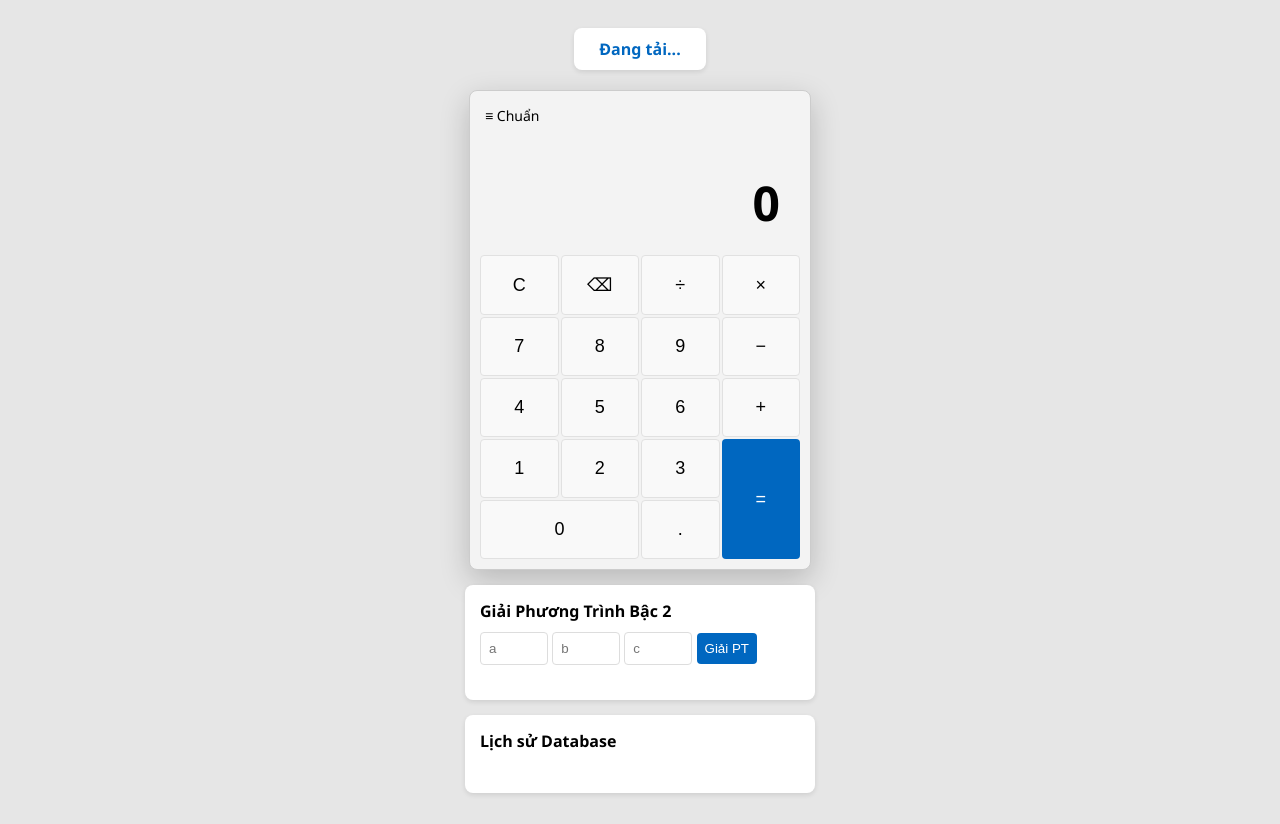
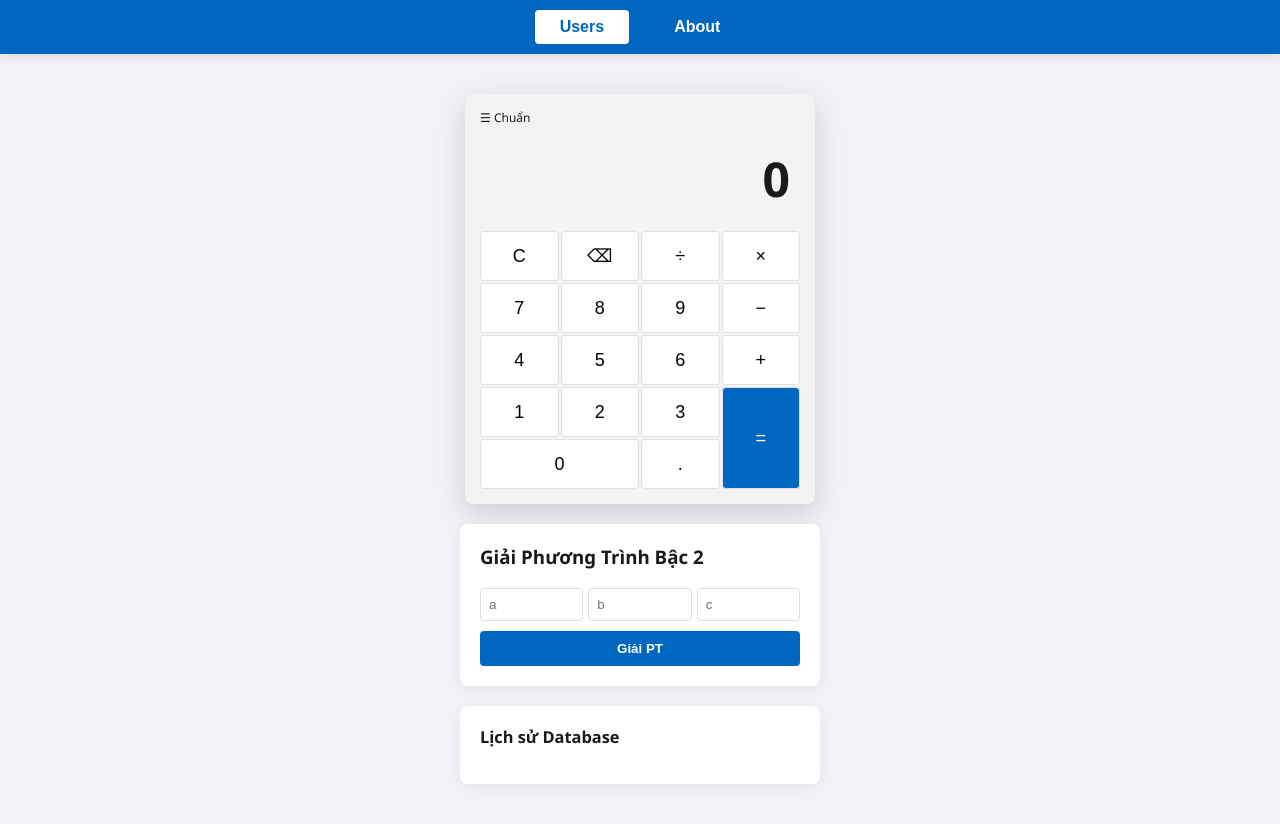
Before and after one commit to Kiet0407-eng/devops-calculator-kiet, a plain HTML site: page frontend/index.html in a window 1280 px wide. Drawn offline with Linux system fonts and the light colour scheme; no server answers.

Commit message:
feat: thêm trang About riêng biệt và giao diện Windows style

```diff
--- a/frontend/index.html
+++ b/frontend/index.html
@@ -2,91 +2,267 @@
 <html lang="vi">
 <head>
     <meta charset="UTF-8">
-    <title>DevOps Calculator - Windows Style</title>
+    <meta name="viewport" content="width=device-width, initial-scale=1.0">
+    <title>DevOps Calculator - Trần Thế Kiệt</title>
     <style>
-        :root { --accent: #0067c0; --bg: #f3f3f3; }
-        body { font-family: 'Segoe UI', sans-serif; background: #e6e6e6; display: flex; flex-direction: column; align-items: center; padding: 20px; }
-        #info-card { background: white; padding: 10px 25px; border-radius: 8px; margin-bottom: 20px; font-weight: bold; color: var(--accent); box-shadow: 0 2px 5px rgba(0,0,0,0.1); }
-        .calc-body { background: var(--bg); width: 320px; border-radius: 8px; border: 1px solid #ccc; padding: 10px; box-shadow: 0 10px 30px rgba(0,0,0,0.2); }
-        .display { text-align: right; padding: 20px; }
-        #upper { font-size: 14px; color: #666; height: 20px; }
-        #main { font-size: 48px; font-weight: bold; margin: 0; }
-        .grid { display: grid; grid-template-columns: repeat(4, 1fr); gap: 2px; }
-        .btn { background: #f9f9f9; border: 1px solid #e1e1e1; padding: 18px 0; font-size: 18px; cursor: pointer; border-radius: 4px; }
-        .btn:hover { background: #ebebeb; }
-        .btn-blue { background: var(--accent); color: white; border: none; }
-        .extra { margin-top: 15px; background: white; padding: 15px; border-radius: 8px; width: 320px; box-shadow: 0 2px 5px rgba(0,0,0,0.1); }
-        input { padding: 8px; border: 1px solid #ddd; border-radius: 4px; margin-bottom: 10px; }
-        .hist-box { max-height: 120px; overflow-y: auto; font-size: 13px; padding: 0; list-style: none; text-align: left; }
-        .hist-box li { border-bottom: 1px solid #eee; padding: 5px; }
+        :root {
+            --bg-color: #f0f2f5;
+            --win-blue: #0067c0;
+            --text-main: #1a1a1a;
+        }
+
+        body {
+            font-family: 'Segoe UI', Arial, sans-serif;
+            background-color: var(--bg-color);
+            margin: 0;
+            color: var(--text-main);
+        }
+
+        /* 1. Thanh điều hướng (Navbar) màu xanh chuẩn mẫu */
+        .navbar {
+            background-color: var(--win-blue);
+            display: flex;
+            justify-content: center;
+            padding: 10px 0;
+            box-shadow: 0 2px 10px rgba(0,0,0,0.1);
+        }
+
+        .navbar button {
+            background: none;
+            border: none;
+            color: white;
+            font-size: 16px;
+            font-weight: 600;
+            cursor: pointer;
+            padding: 8px 25px;
+            margin: 0 10px;
+            border-radius: 4px;
+            transition: 0.2s;
+        }
+
+        .navbar button:hover {
+            background: rgba(255, 255, 255, 0.2);
+        }
+
+        .navbar button.active {
+            background: white;
+            color: var(--win-blue);
+        }
+
+        .container {
+            display: flex;
+            flex-direction: column;
+            align-items: center;
+            padding: 40px 20px;
+        }
+
+        /* 2. Style cho Trang Máy Tính */
+        #calculator-page { width: 100%; display: flex; flex-direction: column; align-items: center; }
+
+        .calc-window {
+            background: #f3f3f3;
+            width: 320px;
+            border-radius: 8px;
+            box-shadow: 0 10px 30px rgba(0,0,0,0.15);
+            padding: 15px;
+            margin-bottom: 20px;
+        }
+
+        .calc-display {
+            text-align: right;
+            font-size: 48px;
+            font-weight: bold;
+            margin: 20px 0;
+            padding: 0 10px;
+        }
+
+        .calc-grid { display: grid; grid-template-columns: repeat(4, 1fr); gap: 2px; }
+        .calc-grid button { height: 50px; border: 1px solid #e0e0e0; background: #fff; cursor: pointer; border-radius: 4px; font-size: 18px; }
+        .calc-grid button:hover { background: #f0f0f0; }
+        .calc-grid button.equal-btn { background: var(--win-blue); color: white; grid-row: span 2; height: 102px; }
+
+        .section-card { background: white; width: 320px; padding: 20px; border-radius: 8px; box-shadow: 0 4px 15px rgba(0,0,0,0.05); margin-bottom: 20px; }
+        .input-row { display: flex; gap: 5px; margin-bottom: 10px; }
+        .input-row input { width: 100%; padding: 8px; border: 1px solid #ddd; border-radius: 4px; }
+        .btn-blue { background: var(--win-blue); color: white; border: none; padding: 10px; border-radius: 4px; cursor: pointer; width: 100%; font-weight: bold; }
+
+        /* 3. Style cho TRANG ABOUT (Giống mẫu Văn Phú Đại) */
+        #about-page { display: none; width: 100%; }
+
+        .about-card {
+            background: white;
+            max-width: 450px;
+            margin: 50px auto;
+            padding: 40px;
+            border-radius: 15px;
+            box-shadow: 0 10px 40px rgba(0,0,0,0.1);
+            text-align: center;
+        }
+
+        .about-card h2 { margin-bottom: 25px; font-size: 28px; color: #333; }
+
+        .info-list { text-align: left; display: inline-block; }
+        .info-list p { font-size: 20px; margin: 15px 0; color: #444; }
+        .info-list strong { width: 100px; display: inline-block; color: #000; }
+
+        /* 4. Lịch sử Database */
+        .history-card { background: white; width: 320px; padding: 20px; border-radius: 8px; box-shadow: 0 4px 15px rgba(0,0,0,0.05); font-size: 14px; }
+        .history-item { padding: 8px 0; border-bottom: 1px solid #eee; text-align: left; }
     </style>
 </head>
 <body>
-    <div id="info-card">Đang tải...</div>
 
-    <div class="calc-body">
-        <div style="font-size:14px; padding:5px">≡ Chuẩn</div>
-        <div class="display">
-            <div id="upper"></div>
-            <div id="main">0</div>
+    <nav class="navbar">
+        <button id="btn-calc" class="active" onclick="showPage('calculator')">Users</button>
+        <button id="btn-about" onclick="showPage('about')">About</button>
+    </nav>
+
+    <div class="container">
+
+        <div id="calculator-page">
+            <div class="calc-window">
+                <div style="font-size: 12px;">☰ Chuẩn</div>
+                <div class="calc-display" id="display">0</div>
+                <div class="calc-grid">
+                    <button onclick="clearDisplay()">C</button>
+                    <button onclick="deleteLast()">⌫</button>
+                    <button onclick="appendToDisplay('/')">÷</button>
+                    <button onclick="appendToDisplay('*')">×</button>
+                    <button onclick="appendToDisplay('7')">7</button>
+                    <button onclick="appendToDisplay('8')">8</button>
+                    <button onclick="appendToDisplay('9')">9</button>
+                    <button onclick="appendToDisplay('-')">−</button>
+                    <button onclick="appendToDisplay('4')">4</button>
+                    <button onclick="appendToDisplay('5')">5</button>
+                    <button onclick="appendToDisplay('6')">6</button>
+                    <button onclick="appendToDisplay('+')">+</button>
+                    <button onclick="appendToDisplay('1')">1</button>
+                    <button onclick="appendToDisplay('2')">2</button>
+                    <button onclick="appendToDisplay('3')">3</button>
+                    <button class="equal-btn" onclick="sendCalculate()">=</button>
+                    <button style="grid-column: span 2;" onclick="appendToDisplay('0')">0</button>
+                    <button onclick="appendToDisplay('.')">.</button>
+                </div>
+            </div>
+
+            <div class="section-card">
+                <h3 style="margin-top:0">Giải Phương Trình Bậc 2</h3>
+                <div class="input-row">
+                    <input type="number" id="inp-a" placeholder="a">
+                    <input type="number" id="inp-b" placeholder="b">
+                    <input type="number" id="inp-c" placeholder="c">
+                </div>
+                <button class="btn-blue" onclick="solveQuadratic()">Giải PT</button>
+            </div>
+
+            <div class="history-card">
+                <h3 style="margin-top:0">Lịch sử Database</h3>
+                <div id="history-content"></div>
+            </div>
         </div>
-        <div class="grid">
-            <button class="btn" onclick="clearAll()">C</button>
-            <button class="btn" onclick="del()">⌫</button>
-            <button class="btn" onclick="setOp('/')">÷</button>
-            <button class="btn" onclick="setOp('*')">×</button>
-            <button class="btn" onclick="app('7')">7</button><button class="btn" onclick="app('8')">8</button><button class="btn" onclick="app('9')">9</button><button class="btn" onclick="setOp('-')">−</button>
-            <button class="btn" onclick="app('4')">4</button><button class="btn" onclick="app('5')">5</button><button class="btn" onclick="app('6')">6</button><button class="btn" onclick="setOp('+')">+</button>
-            <button class="btn" onclick="app('1')">1</button><button class="btn" onclick="app('2')">2</button><button class="btn" onclick="app('3')">3</button>
-            <button class="btn btn-blue" style="grid-row: span 2" onclick="calc()">=</button>
-            <button class="btn" style="grid-column: span 2" onclick="app('0')">0</button><button class="btn" onclick="app('.')">.</button>
+
+        <div id="about-page">
+            <div class="about-card">
+                <h2>Thông tin sinh viên</h2>
+                <div class="info-list">
+                    <p><strong>Họ tên:</strong> <span id="st-name">Đang tải...</span></p>
+                    <p><strong>MSSV:</strong> <span id="st-id">Đang tải...</span></p>
+                    <p><strong>Lớp:</strong> <span id="st-class">Đang tải...</span></p>
+                    <p><strong>App:</strong> <span id="st-app">Đang tải...</span></p>
+                </div>
+            </div>
         </div>
-    </div>
 
-    <div class="extra">
-        <h4 style="margin:0 0 10px 0">Giải Phương Trình Bậc 2</h4>
-        <input type="number" id="qa" placeholder="a" style="width:50px">
-        <input type="number" id="qb" placeholder="b" style="width:50px">
-        <input type="number" id="qc" placeholder="c" style="width:50px">
-        <button onclick="solveQ()" style="background:var(--accent); color:white; border:none; padding:8px; border-radius:4px; cursor:pointer">Giải PT</button>
-        <p id="qres" style="font-weight:bold; color:var(--accent); margin:10px 0 0 0"></p>
-    </div>
-
-    <div class="extra">
-        <h4 style="margin:0 0 10px 0">Lịch sử Database</h4>
-        <ul id="hlist" class="hist-box"></ul>
     </div>
 
     <script>
-        const API = "http://localhost:5000";
-        let cur = "0", n1 = null, op = null;
-        const main = document.getElementById('main'), upper = document.getElementById('upper');
+        let currentInput = "0";
+        const API_URL = "http://localhost:5000/api";
 
-        function app(n) { cur = (cur === "0") ? n : cur + n; main.innerText = cur; }
-        function clearAll() { cur = "0"; n1 = null; op = null; upper.innerText = ""; main.innerText = "0"; }
-        function del() { cur = cur.slice(0, -1) || "0"; main.innerText = cur; }
-        function setOp(o) { n1 = cur; op = o; upper.innerText = `${n1} ${o}`; cur = "0"; }
+        // Hàm chuyển đổi giữa 2 trang riêng biệt
+        function showPage(page) {
+            const calcPage = document.getElementById('calculator-page');
+            const aboutPage = document.getElementById('about-page');
+            const btnCalc = document.getElementById('btn-calc');
+            const btnAbout = document.getElementById('btn-about');
 
-        function calc() {
-            if (!n1 || !op) return;
-            fetch(`${API}/api/calculate`, { method: 'POST', headers: {'Content-Type': 'application/json'}, body: JSON.stringify({num1: n1, num2: cur, operator: op}) })
-            .then(r => r.json()).then(d => { cur = d.result.toString(); upper.innerText += ` ${cur.split(' ')[0]} =`; main.innerText = cur; loadH(); });
+            if (page === 'calculator') {
+                calcPage.style.display = 'flex';
+                aboutPage.style.display = 'none';
+                btnCalc.classList.add('active');
+                btnAbout.classList.remove('active');
+            } else {
+                calcPage.style.display = 'none';
+                aboutPage.style.display = 'block';
+                btnCalc.classList.remove('active');
+                btnAbout.classList.add('active');
+                loadAboutData(); // Gọi API lấy thông tin khi mở trang About
+            }
         }
 
-        function solveQ() {
-            const a = document.getElementById('qa').value, b = document.getElementById('qb').value, c = document.getElementById('qc').value;
-            fetch(`${API}/api/quadratic`, { method: 'POST', headers: {'Content-Type': 'application/json'}, body: JSON.stringify({a, b, c}) })
-            .then(r => r.json()).then(d => { document.getElementById('qres').innerText = d.result; loadH(); });
+        function loadAboutData() {
+            fetch(`${API_URL}/about`)
+                .then(res => res.json())
+                .then(data => {
+                    document.getElementById('st-name').innerText = data.hoTen;
+                    document.getElementById('st-id').innerText = data.mssv;
+                    document.getElementById('st-class').innerText = data.lop;
+                    document.getElementById('st-app').innerText = data.app;
+                });
         }
 
-        function loadH() {
-            fetch(`${API}/api/history`).then(r => r.json()).then(data => {
-                document.getElementById('hlist').innerHTML = data.map(i => `<li>${i.expression} = ${i.result}</li>`).join('');
+        // Logic máy tính giữ nguyên như cũ
+        function appendToDisplay(val) {
+            if (currentInput === "0") currentInput = val;
+            else currentInput += val;
+            document.getElementById('display').innerText = currentInput;
+        }
+
+        function clearDisplay() { currentInput = "0"; document.getElementById('display').innerText = "0"; }
+        function deleteLast() {
+            currentInput = currentInput.slice(0, -1);
+            if (currentInput === "") currentInput = "0";
+            document.getElementById('display').innerText = currentInput;
+        }
+
+        function sendCalculate() {
+            fetch(`${API_URL}/calculate`, {
+                method: 'POST',
+                headers: { 'Content-Type': 'application/json' },
+                body: JSON.stringify({ type: 'basic_raw', expression: currentInput })
+            })
+            .then(res => res.json())
+            .then(data => {
+                currentInput = data.result;
+                document.getElementById('display').innerText = currentInput;
+                loadHistory();
             });
         }
 
-        fetch(`${API}/about`).then(r => r.json()).then(d => { document.getElementById('info-card').innerText = `${d.name} - ${d.student_id} - ${d.class}`; });
-        loadH();
+        function solveQuadratic() {
+            const a = document.getElementById('inp-a').value;
+            const b = document.getElementById('inp-b').value;
+            const c = document.getElementById('inp-c').value;
+            fetch(`${API_URL}/calculate`, {
+                method: 'POST',
+                headers: { 'Content-Type': 'application/json' },
+                body: JSON.stringify({ type: 'quadratic', a, b, c })
+            })
+            .then(res => res.json())
+            .then(data => { alert("Kết quả: " + data.result); loadHistory(); });
+        }
+
+        function loadHistory() {
+            fetch(`${API_URL}/history`)
+                .then(res => res.json())
+                .then(data => {
+                    document.getElementById('history-content').innerHTML = data.map(item =>
+                        `<div class="history-item">${item.expression} = ${item.result}</div>`
+                    ).join('');
+                });
+        }
+
+        loadHistory();
     </script>
 </body>
 </html>
--- /dev/null
+++ b/frontend/style.css
@@ -0,0 +1,34 @@
+/* Thanh điều hướng */
+.navbar {
+    background-color: #007bff;
+    padding: 10px;
+    text-align: center;
+    margin-bottom: 20px;
+}
+.navbar button {
+    background: none;
+    border: none;
+    color: white;
+    font-weight: bold;
+    cursor: pointer;
+    margin: 0 15px;
+}
+
+/* Thẻ thông tin sinh viên */
+.about-card {
+    background: white;
+    max-width: 400px;
+    margin: 50px auto;
+    padding: 30px;
+    border-radius: 10px;
+    box-shadow: 0 4px 15px rgba(0,0,0,0.1); /* Hiệu ứng đổ bóng như hình */
+    text-align: left;
+}
+.about-card h2 {
+    text-align: center;
+    margin-bottom: 20px;
+}
+.about-card p {
+    font-size: 18px;
+    margin: 10px 0;
+}
```
Also changed, not shown: backend/server.js (+49 -61 lines), frontend/script.js (added, +19 -0 lines).
